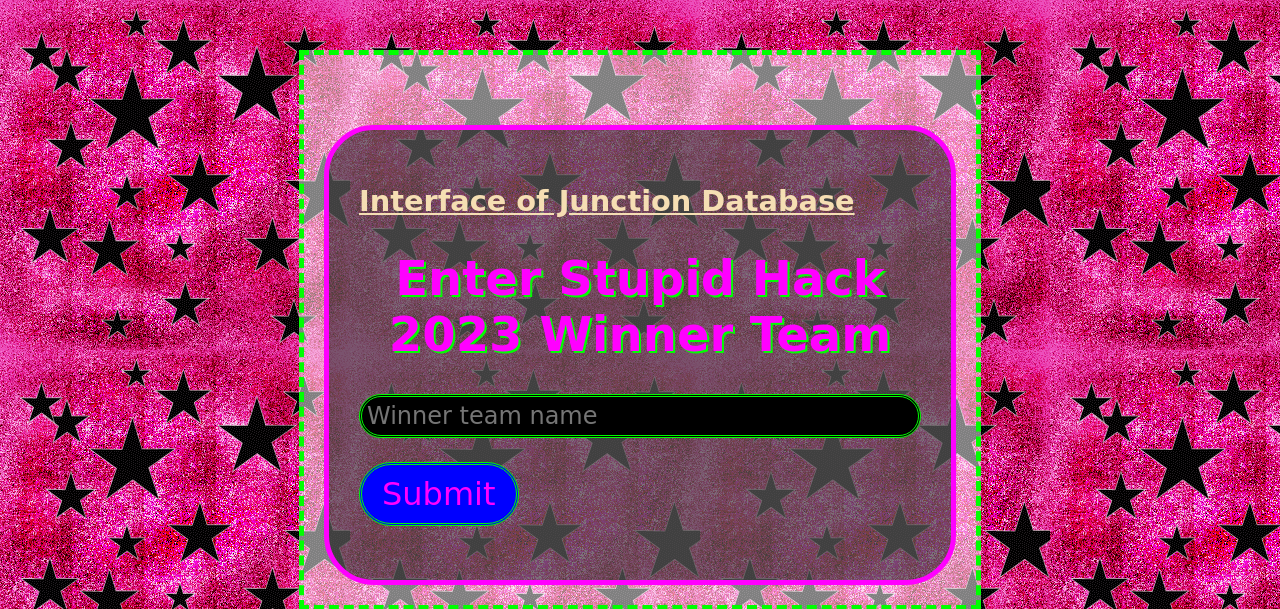
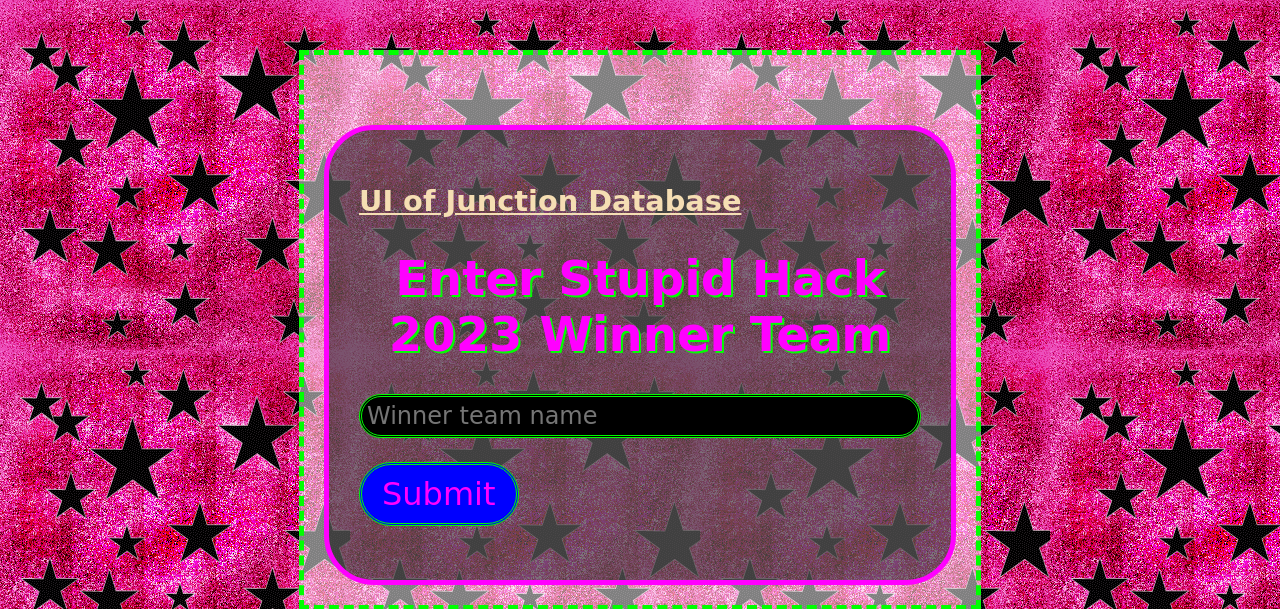
Before and after one commit to Le36/stupid_hack_2023, a Flask app: page /jigjijijkigdjkjkgnjdfnjgfdjnjn in a window 1280 px wide. Shown: the top 609 px of the page. Run offline with Flask 2, Linux system fonts and the light colour scheme.

Commit message:
text changes

```diff
--- a/templates/award.html
+++ b/templates/award.html
@@ -18,7 +18,7 @@
 <div class="container">
     <div class="row">
         <div class="col-lg-6 offset-lg-3 award-container">
-            <h1 class="text-center">You R A Winer!</h1>
+            <h1 class="text-center" style="color: wheat; text-decoration: underline;">Database update succeeded!!</h1>
             <div class="text-center winner-team">
                 <h2>Team <span id="winner-name">{{name}}</span> has won Stupid Hack 2023!!!</h2>
             </div>
--- a/templates/winners.html
+++ b/templates/winners.html
@@ -12,7 +12,7 @@
 <div class="container">
     <div class="row">
         <div class="col-lg-6 offset-lg-3 form-container">
-            <h2 style="text-decoration: underline; color: wheat;">Interface of Junction Database</h2>
+            <h2 style="text-decoration: underline; color: wheat;">UI of Junction Database</h2>
             <h1 class="text-center">Enter Stupid Hack 2023 Winner Team</h1>
             <form action="/inputform" method="post">
                 <div class="form-group">
```
